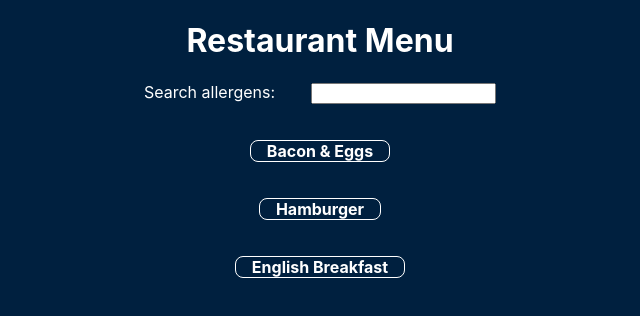
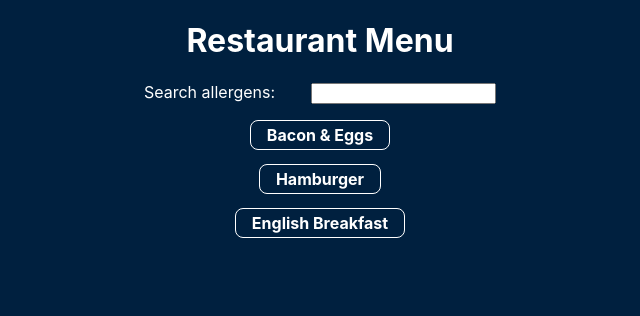
Before and after one commit to dragos-vlasie/gsg-tech-challenge, a React (Create React App) app: page / in a window 1280 px wide. Shown: the top 316 px of the page, without its empty margins (320-960 px from the left). Built offline with nearby package versions, Linux system fonts and the light colour scheme.

Commit message:
check if user input is part of the menu options and display message accordingly
Minor changes
- updated favicon
- updated description and manifest
- updated styles

```diff
--- a/public/index.html
+++ b/public/index.html
@@ -5,10 +5,7 @@
     <link rel="icon" href="%PUBLIC_URL%/favicon.ico" />
     <meta name="viewport" content="width=device-width, initial-scale=1" />
     <meta name="theme-color" content="#000000" />
-    <meta
-      name="description"
-      content="Web site created using create-react-app"
-    />
+    <meta name="description" content="Dragos Vlasie - GSG Challenge" />
     <link rel="apple-touch-icon" href="%PUBLIC_URL%/logo192.png" />
     <!--
       manifest.json provides metadata used when your web app is installed on a
@@ -24,7 +21,7 @@
       work correctly both with client-side routing and a non-root public URL.
       Learn how to configure a non-root public URL by running `npm run build`.
     -->
-    <title>React App</title>
+    <title>Global Saving Group Tech Challenge</title>
   </head>
   <body>
     <noscript>You need to enable JavaScript to run this app.</noscript>
--- a/src/App.js
+++ b/src/App.js
@@ -112,15 +112,7 @@ function App() {
       <h1> Restaurant Menu</h1>
       <SearchForm searchedInput={searchedInput} onChange={(e) => setSearchedInput(e.target.value)} />
       {menuData.map((data, index) => (
-        <div
-          key={"menu-item" + index}
-          style={{
-            margin: "36px",
-            display: "block",
-          }}
-        >
-          <MenuOptions data={data} string={searchedInput} />
-        </div>
+        <MenuOptions key={index} data={data} string={searchedInput} />
       ))}
     </div>
   );
--- a/src/components/MenuOptions.js
+++ b/src/components/MenuOptions.js
@@ -1,14 +1,31 @@
 import React, { useState } from "react";
 import Text from "./Text";
+
+const menuHasString = (menu, level, string) => {
+  const text = menu.label;
+  const nestedItems = menu.children;
+
+  if (string === "") {
+    return true;
+  }
+
+  if (level > 1 && text?.match(new RegExp(string, "gi"))) {
+    return true;
+  }
+
+  const mappings = nestedItems?.map((item) => menuHasString(item, level + 1, string));
+  return mappings?.includes(true);
+};
 
 export const MenuOptions = ({ data = {}, level = 1, string = "" }) => {
   const [showNestedItems, show] = useState(false);
 
+  if (level === 1 && !menuHasString(data, level, string)) return <h2>You can safely order {data.label}</h2>;
   if (!Object.keys(data).length) return <h2>No data to display</h2>;
+
   const ingredients =
-    data.children &&
     (showNestedItems || level > 1) &&
-    data.children.map((nestedItem, index) => (
+    data?.children?.map((nestedItem, index) => (
       <MenuOptions key={"ingredient-" + index} data={nestedItem} level={level + 1} string={string} />
     ));
 
@@ -24,8 +41,14 @@ export const MenuOptions = ({ data = {}, level = 1, string = "" }) => {
       : "auto";
 
   return (
-    <div style={{ display: "block", margin: "8px" }} onClick={() => show(!showNestedItems)}>
-      <Text width={updatedWidth} label={data.label} level={level} string={string} />
+    <div style={{ display: "block", margin: "8px" }}>
+      <Text
+        widthValue={updatedWidth}
+        label={data.label}
+        level={level}
+        string={string}
+        onClick={() => show(!showNestedItems)}
+      />
       <div style={{ display: "flex", justifyContent: "center", flexWrap: "wrap" }}>{ingredients}</div>
     </div>
   );
--- a/src/components/SearchForm.js
+++ b/src/components/SearchForm.js
@@ -2,7 +2,7 @@ import React from "react";
 
 export const SearchForm = ({ onChange, searchedInput }) => {
   return (
-    <form>
+    <form style={{ margin: "16px 0" }}>
       <label style={{ display: "block" }}>
         Search allergens:
         <input style={{ marginLeft: "36px" }} onChange={onChange} value={searchedInput} type="text" label="label" />
--- a/src/components/Text.js
+++ b/src/components/Text.js
@@ -1,24 +1,25 @@
 import React from "react";
 
-export const Text = ({ label, level = 1, width, string }) => {
+export const Text = ({ label, level = 1, widthValue, string, onClick }) => {
   const styles = {
     label: {
       margin: "0",
       position: "relative",
       border: "1px solid",
       display: "inline-block",
-      padding: "0 16px",
+      padding: "4px 16px",
       borderRadius: "8px",
-      width: `${width}`,
+      width: `${widthValue}`,
       color: "white",
+      cursor: "pointer",
     },
     span: {
       background: "#fff",
       width: "2px",
-      height: "8px",
+      height: "21px",
       display: "block",
       position: "absolute",
-      top: "-9px",
+      top: "-21px",
       left: "0",
       right: "0",
       margin: "auto",
@@ -26,8 +27,12 @@ export const Text = ({ label, level = 1, width, string }) => {
   };
 
   return (
-    <div>
-      <h4 style={styles.label}>
+    <div
+      style={{
+        margin: "6px 0",
+      }}
+    >
+      <h4 style={styles.label} onClick={onClick}>
         {level > 1 ? <span style={styles.span}></span> : null}
         {level > 1 && string ? (
           <span
```
Also changed, not shown: public/manifest.json, 1 other file (tests, documents, lock files or other folders).
